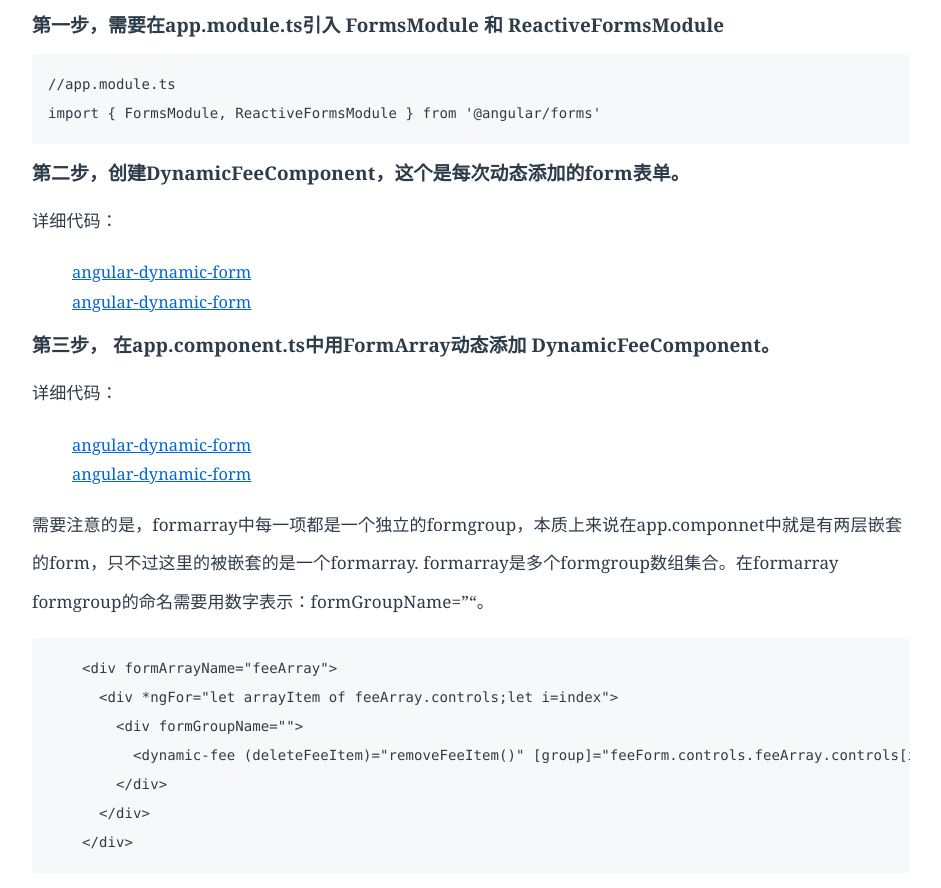
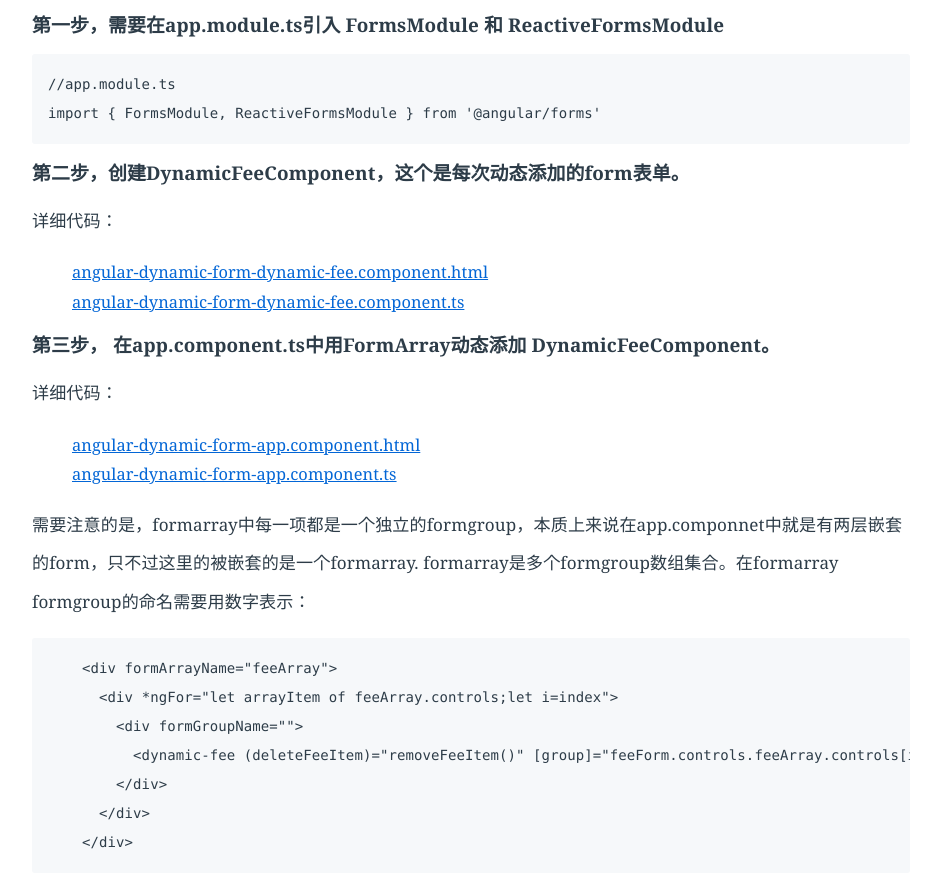
Before and after one commit to LiMeii/LiMeii.github.io, a Jekyll site: the page built from _posts/2019-05-31-angular-dynamic-form.md, in a window 1280 px wide and 900 px high, scrolled down 2168 px. Shown: the top 888 px of the window, without its empty margins (177-1118 px from the left). Built offline with Jekyll 4.4.1, drawn with Linux system fonts in a browser that asks for light colours.

Commit message:
update anuglar dynamic form post

````diff
--- a/_posts/2019-05-31-angular-dynamic-form.md
+++ b/_posts/2019-05-31-angular-dynamic-form.md
@@ -46,17 +46,17 @@ import { FormsModule, ReactiveFormsModule } from '@angular/forms'
 ### 第二步，创建DynamicFeeComponent，这个是每次动态添加的form表单。
 
  详细代码：
- - [angular-dynamic-form](https://github.com/LiMeii/angular-dynamic-form/blob/master/src/app/dynamic-fee/dynamic-fee.component.html)
- - [angular-dynamic-form](https://github.com/LiMeii/angular-dynamic-form/blob/master/src/app/dynamic-fee/dynamic-fee.component.ts)
+ - [angular-dynamic-form-dynamic-fee.component.html](https://github.com/LiMeii/angular-dynamic-form/blob/master/src/app/dynamic-fee/dynamic-fee.component.html)
+ - [angular-dynamic-form-dynamic-fee.component.ts](https://github.com/LiMeii/angular-dynamic-form/blob/master/src/app/dynamic-fee/dynamic-fee.component.ts)
 
 ### 第三步， 在app.component.ts中用FormArray动态添加 DynamicFeeComponent。
 
  详细代码：
- - [angular-dynamic-form](https://github.com/LiMeii/angular-dynamic-form/blob/master/src/app/app.component.html)
- - [angular-dynamic-form](https://github.com/LiMeii/angular-dynamic-form/blob/master/src/app/app.component.ts)
+ - [angular-dynamic-form-app.component.html](https://github.com/LiMeii/angular-dynamic-form/blob/master/src/app/app.component.html)
+ - [angular-dynamic-form-app.component.ts](https://github.com/LiMeii/angular-dynamic-form/blob/master/src/app/app.component.ts)
 
 需要注意的是，formarray中每一项都是一个独立的formgroup，本质上来说在app.componnet中就是有两层嵌套的form，只不过这里的被嵌套的是一个formarray.
-formarray是多个formgroup数组集合。在formarray formgroup的命名需要用数字表示：formGroupName="{{i}}"。
+formarray是多个formgroup数组集合。在formarray formgroup的命名需要用数字表示：
 
 ```html
     <div formArrayName="feeArray">
````
